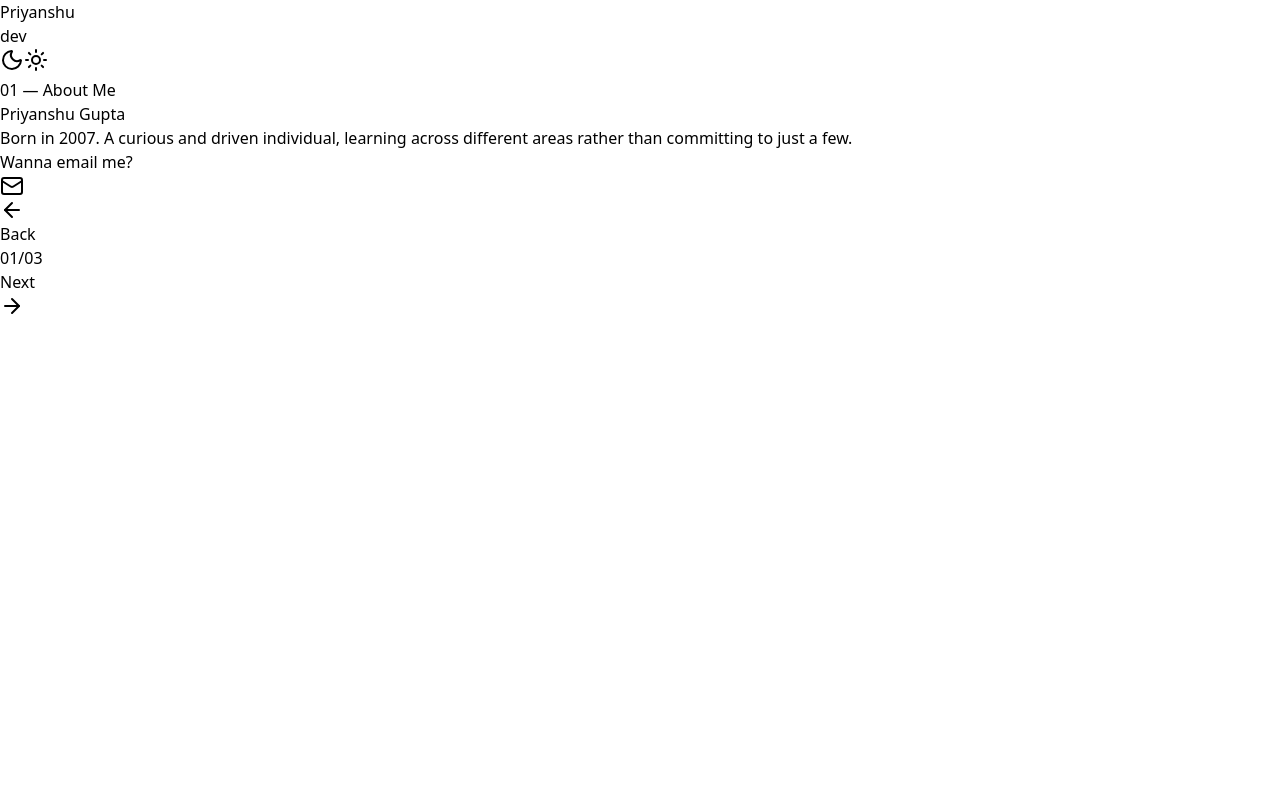
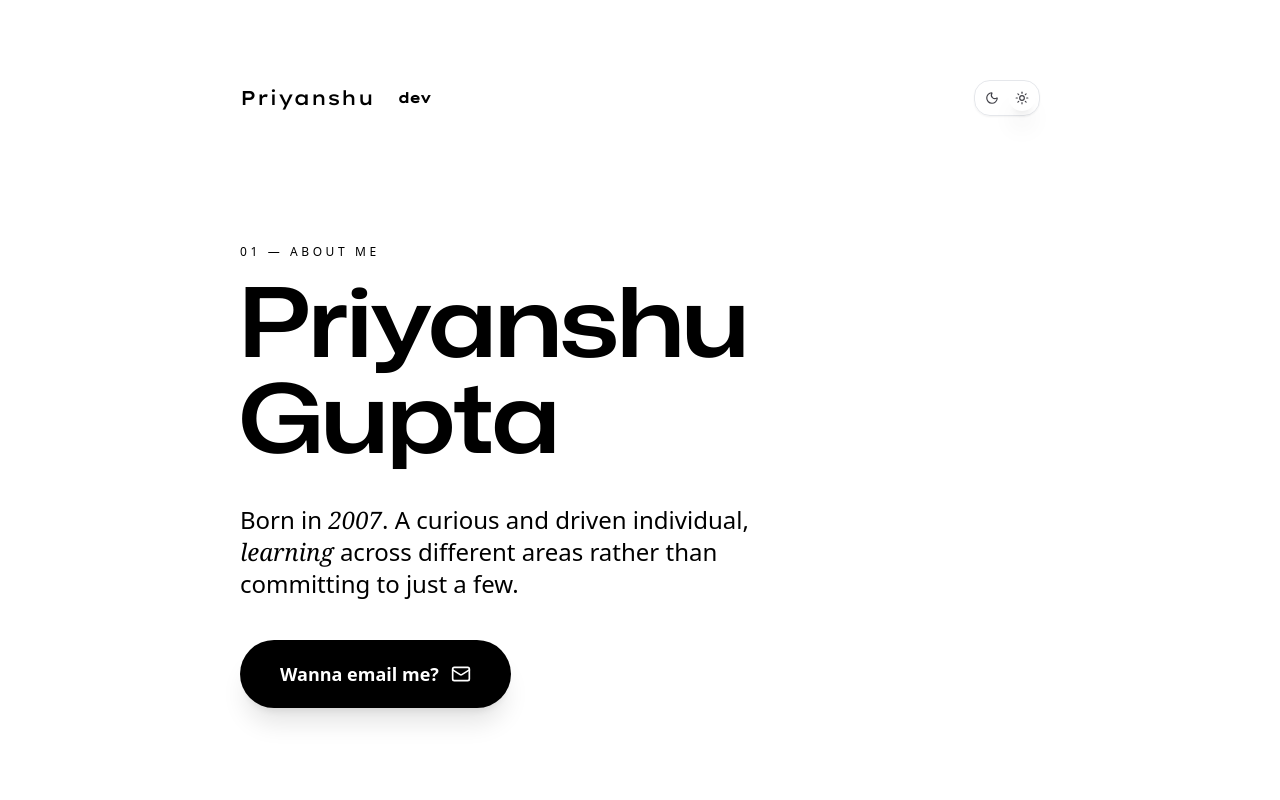
Before and after one commit to Priyansxu/Priyanshu, a Next.js app: page / in a window 1280 px wide. Shown: the top 800 px of the page. Built offline with nearby package versions, Linux system fonts and the light colour scheme.

Commit message:
Update tailwind.config.js

```diff
--- a/tailwind.config.js
+++ b/tailwind.config.js
@@ -2,8 +2,8 @@
 export default {
   darkMode: 'class',
   content: [
-    "./app/**/*.{js}",
-    "./components/**/*.{js}",
+    "./app/**/*.{js, jsx}",
+    "./components/**/*.{js, jsx}",
   ],
   theme: {
     extend: {
```
